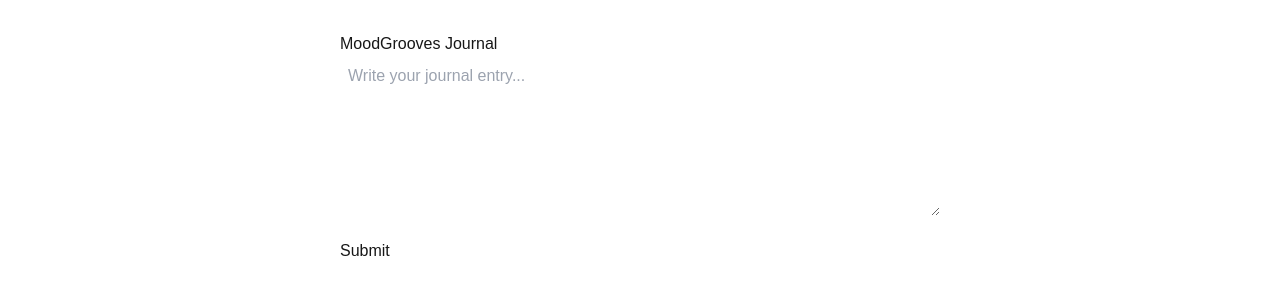
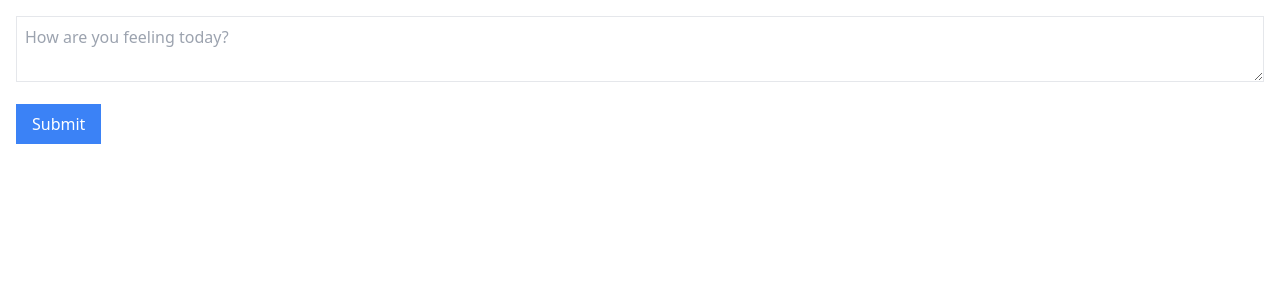
Before and after one commit to cliwanag07/mood-grooves, a Next.js app: page / in a window 1280 px wide. Shown: the top 300 px of the page. Built offline with nearby package versions, Linux system fonts and the light colour scheme.

Commit message:
gemini testing

```diff
--- /dev/null
+++ b/pages/api/gemini/suggest-tags.ts
@@ -0,0 +1,56 @@
+import type { NextApiRequest, NextApiResponse } from 'next';
+import axios from 'axios';
+
+const GEMINI_API_BASE_URL = process.env.GEMINI_API_BASE_URL!;
+const GEMINI_API_KEY = process.env.GEMINI_API_KEY!;
+let lastfmTags: Set<string> = new Set();
+
+// You can fetch and cache Last.fm tags periodically
+async function fetchLastFmTags() {
+  const { data } = await axios.get(`http://ws.audioscrobbler.com/2.0/`, {
+    params: {
+      method: 'tag.getTopTags',
+      api_key: process.env.LASTFM_API_KEY!,
+      format: 'json',
+    },
+  });
+
+  type LastFmTag = { name: string; count: string; reach: string };
+
+  lastfmTags = new Set(
+    (data.toptags.tag as LastFmTag[]).map((t) =>
+      t.name.toLowerCase().replace(/\s+/g, '-')
+    )
+  );
+
+}
+fetchLastFmTags(); // Initial load
+
+function filterTags(output: string): string[] {
+  const tokens = output
+    .split(',')
+    .map((t) => t.trim().toLowerCase().replace(/\s+/g, '-'));
+  return tokens.filter((tag) => lastfmTags.has(tag));
+}
+
+export default async function handler(req: NextApiRequest, res: NextApiResponse) {
+  if (req.method !== 'POST') return res.status(405).end();
+
+  const { prompt } = req.body;
+
+  try {
+    const aiResponse = await axios.post(
+      `${GEMINI_API_BASE_URL}/v1beta/models/gemini-pro:generateContent?key=${GEMINI_API_KEY}`,
+      {
+        contents: [{ parts: [{ text: `Infer the user's emotion and recommend music genres based on this input: "${prompt}". Respond with a comma-separated list of genres.` }] }],
+      }
+    );
+
+    const text = aiResponse.data.candidates?.[0]?.content?.parts?.[0]?.text || '';
+    const tags = filterTags(text);
+    res.status(200).json({ raw: text, tags });
+  } catch (err) {
+    console.error(err);
+    res.status(500).json({ error: 'Failed to fetch Gemini response' });
+  }
+}
--- a/pages/index.tsx
+++ b/pages/index.tsx
@@ -1,93 +1,45 @@
-import { useState } from "react";
-
-const dummySpotifyTracks = [
-  "3n3Ppam7vgaVa1iaRUc9Lp", // Example track IDs from Spotify
-  "7ouMYWpwJ422jRcDASZB7P",
-  "1lDWb6b6ieDQ2xT7ewTC3G",
-  "2takcwOaAZWiXQijPHIx7B",
-  "5ChkMS8OtdzJeqyybCc9R5",
-];
+import { useState } from 'react';
 
 export default function Home() {
-  const [journal, setJournal] = useState("");
-  const [loading, setLoading] = useState(false);
-  const [moodSummary, setMoodSummary] = useState("");
-  const [showTracks, setShowTracks] = useState(false);
+  const [input, setInput] = useState('');
+  const [genres, setGenres] = useState<string[]>([]);
 
-  async function handleSubmit(e: React.FormEvent) {
-    e.preventDefault();
-    if (!journal.trim()) return;
+  const handleSubmit = async () => {
+    const res = await fetch('/api/gemini/suggest-tags', {
+      method: 'POST',
+      headers: { 'Content-Type': 'application/json' },
+      body: JSON.stringify({ prompt: input }),
+    });
 
-    setLoading(true);
-    setShowTracks(false);
-    setMoodSummary("");
-
-    try {
-      const res = await fetch("/api/gemini", {
-        method: "POST",
-        headers: { "Content-Type": "application/json" },
-        body: JSON.stringify({ journal }),
-      });
-
-      if (!res.ok) throw new Error("Failed to get mood");
-
-      const data = await res.json();
-      setMoodSummary(data.moodSummary || "Mood received!");
-      setShowTracks(true);
-    } catch (err) {
-      setMoodSummary("Error fetching mood.");
-    } finally {
-      setLoading(false);
-    }
-  }
+    const data = await res.json();
+    setGenres(data.tags || []);
+  };
 
   return (
-    <main style={{ maxWidth: 600, margin: "2rem auto", fontFamily: "Arial" }}>
-      <h1>MoodGrooves Journal</h1>
+    <div className="p-4">
+      <textarea
+        placeholder="How are you feeling today?"
+        className="w-full border p-2 mb-4"
+        value={input}
+        onChange={(e) => setInput(e.target.value)}
+      />
+      <button
+        className="bg-blue-500 text-white px-4 py-2"
+        onClick={handleSubmit}
+      >
+        Submit
+      </button>
 
-      <form onSubmit={handleSubmit}>
-        <textarea
-          rows={6}
-          placeholder="Write your journal entry..."
-          value={journal}
-          onChange={(e) => setJournal(e.target.value)}
-          style={{ width: "100%", padding: "0.5rem", fontSize: "1rem" }}
-        />
-        <button type="submit" disabled={loading} style={{ marginTop: "1rem" }}>
-          {loading ? "Analyzing..." : "Submit"}
-        </button>
-      </form>
-
-      {moodSummary && (
-        <p style={{ marginTop: "1rem", fontWeight: "bold" }}>{moodSummary}</p>
+      {genres.length > 0 && (
+        <div className="mt-4">
+          <h2 className="font-bold mb-2">Suggested Genres:</h2>
+          <ul className="list-disc ml-4">
+            {genres.map((tag) => (
+              <li key={tag}>{tag}</li>
+            ))}
+          </ul>
+        </div>
       )}
-
-      {showTracks && (
-        <section style={{ marginTop: "2rem" }}>
-          <h2>Top Tracks for You</h2>
-          <div
-            style={{
-              display: "flex",
-              flexWrap: "wrap",
-              gap: "1rem",
-              justifyContent: "center",
-            }}
-          >
-            {dummySpotifyTracks.map((id) => (
-              <iframe
-                key={id}
-                src={`https://open.spotify.com/embed/track/${id}`}
-                width="300"
-                height="120"
-                allow="encrypted-media"
-                loading="lazy"
-                style={{ borderRadius: 8 }}
-                title={`Spotify Track ${id}`}
-              />
-            ))}
-          </div>
-        </section>
-      )}
-    </main>
+    </div>
   );
 }
```
